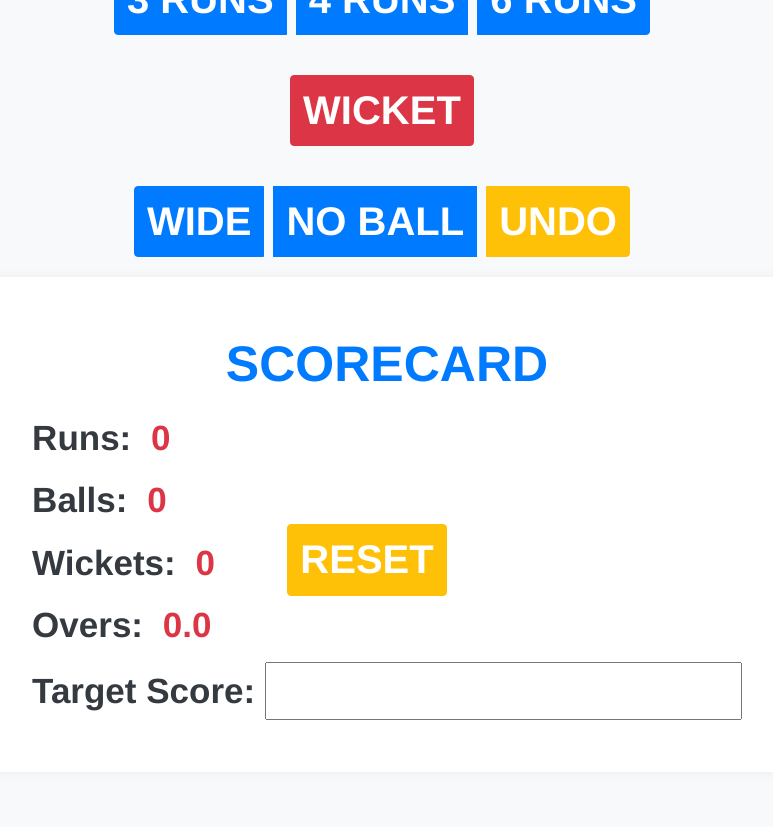
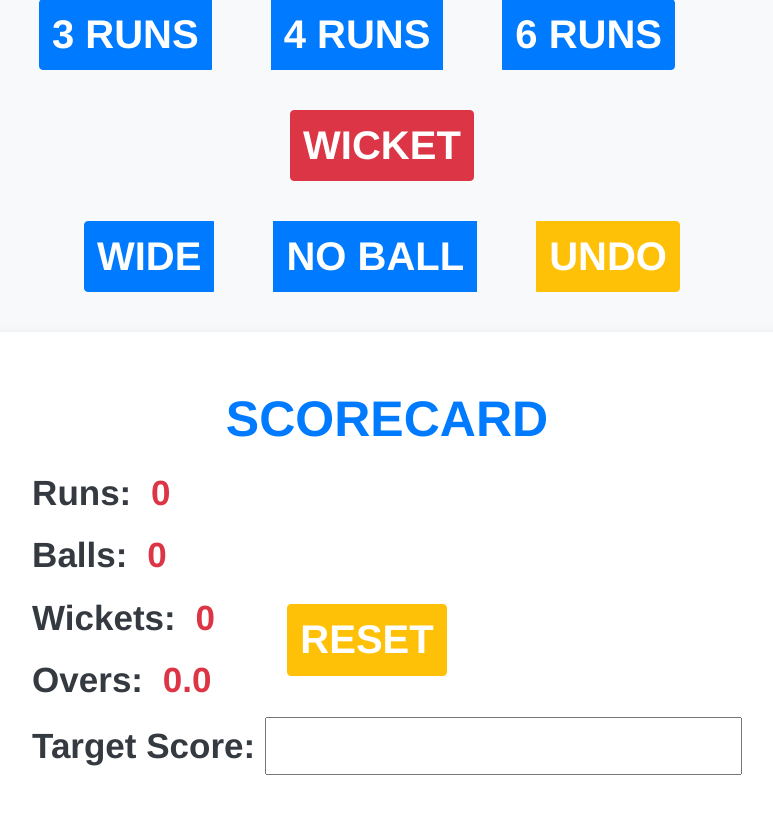
Before and after one commit to ashah20795/cricket_scoring.github.io, a plain HTML site: page index.html in a window 1280 px wide. Shown: the whole page, without its empty margins (268-1041 px from the left). Before the commit the page ends 800 px from the top, so only its background shows below. Drawn offline with nearby package versions, Linux system fonts and the light colour scheme.

Commit message:
Update index.html

```diff
--- a/index.html
+++ b/index.html
@@ -14,25 +14,26 @@
             flex-direction: column;
         justify-content: center;
             align-items: center;
-            height: 70vh;
+            height: 80vh;
 		}
 		h1 {
 			font-size: 60px;
 			font-weight: bold;
-			margin-bottom: 90px;
+			margin-bottom: 100px;
 			color: #dc3545;
 			text-align: center;
 			text-transform: uppercase;
 		}
 		.btn-group {
 			margin-bottom: 20px;
+
 		}
 		.btn-primary {
 			background-color: #007bff;
 			border-color: #007bff;
 			font-weight: bold;
 			text-transform: uppercase;
-			margin-right: 10px;
+			margin-right: 60px;
             font-size: 40px;
 		}
 		.btn-danger {
@@ -52,7 +53,8 @@
             font-size: 40px;
 		}
 		.scorecard {
-			background-color: #ffffff;
+			margin-top: 20px;
+            background-color: #ffffff;
 			border-radius: 5px;
 			padding: 40px;
 			box-shadow: 0px 0px 10px #e9ecef;
@@ -119,6 +121,7 @@
     <button type="button" class="btn btn-danger" onclick="addWicket()">Wicket</button>
   </div>
   <br>
+
     <br>
   <div class="btn-group" role="group">
     <button type="button" class="btn btn-primary" onclick="addRuns(1, 'wide')">Wide</button>
```
